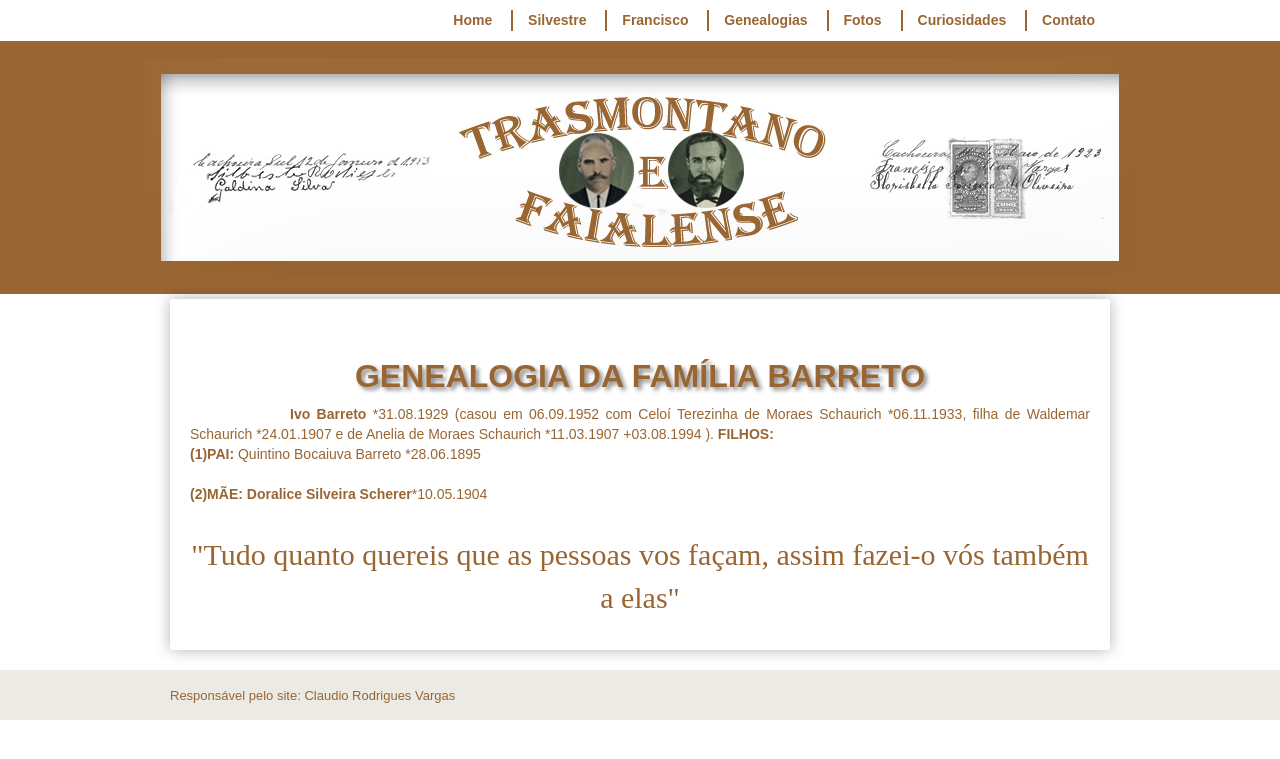
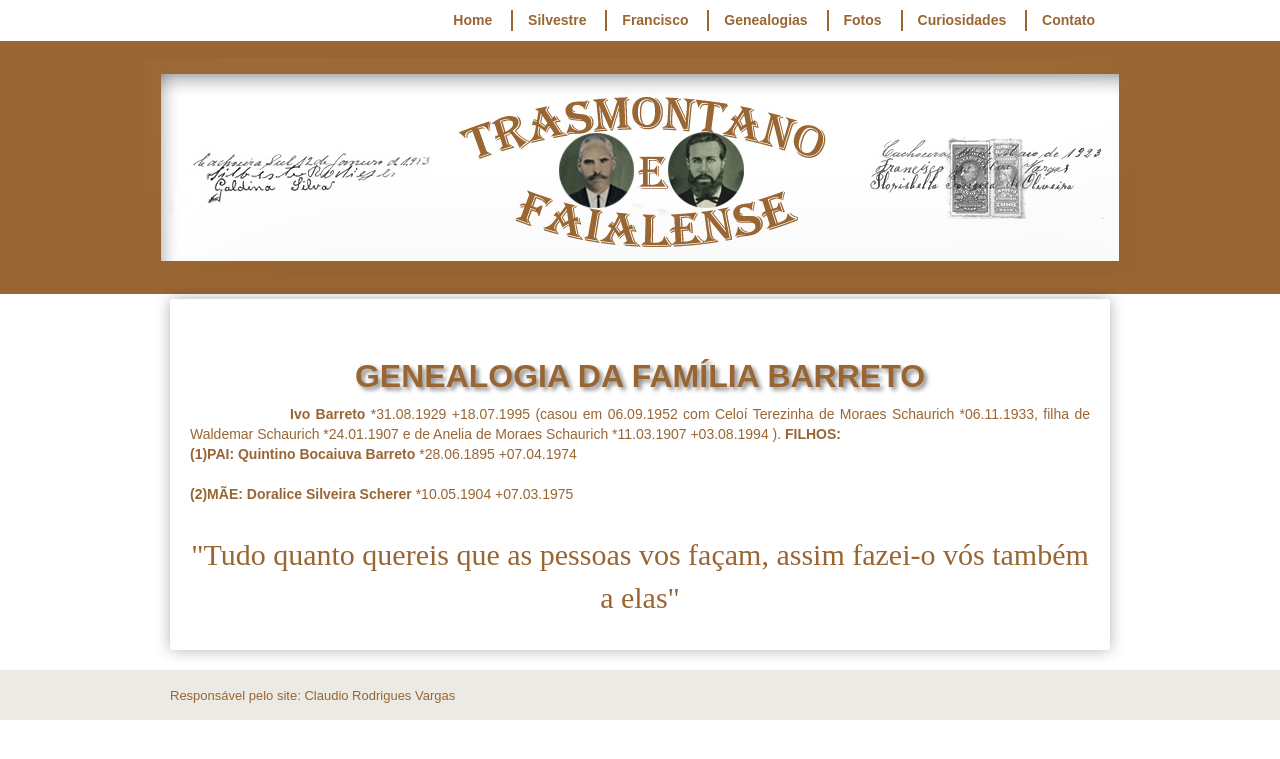
Before and after one commit to claudiovargas1955/claudiovargas1955.github.io, a Jekyll site: the page built from _pages/familia-barreto.html, in a window 1280 px wide. Shown: the top 759 px of the page. Built offline with Jekyll 4.4.1, drawn with Linux system fonts in a browser that asks for light colours; some web fonts are replaced.

Commit message:
Update familia-barreto.html

```diff
--- a/_pages/familia-barreto.html
+++ b/_pages/familia-barreto.html
@@ -96,11 +96,11 @@ details[open] summary {color:#996633;
 
 <h1>GENEALOGIA DA FAMÍLIA BARRETO</h1>
 
-<b><p style="text-indent:100px";/>Ivo Barreto </b>*31.08.1929 (casou em 06.09.1952 com Celoí Terezinha de Moraes  Schaurich *06.11.1933,
-filha de Waldemar Schaurich *24.01.1907 e de Anelia de Moraes Schaurich *11.03.1907 +03.08.1994 ). <b>FILHOS: </b><br>
+<b><p style="text-indent:100px";/>Ivo Barreto </b>*31.08.1929 +18.07.1995 (casou em 06.09.1952 com Celoí Terezinha de Moraes Schaurich
+*06.11.1933, filha de Waldemar Schaurich *24.01.1907 e de Anelia de Moraes Schaurich *11.03.1907 +03.08.1994 ). <b>FILHOS: </b><br>
 
-<b>(1)PAI: </b>Quintino Bocaiuva Barreto *28.06.1895<br><br>
-<b>(2)MÃE: Doralice Silveira Scherer</b>*10.05.1904 <br><br>
+<b>(1)PAI: Quintino Bocaiuva Barreto  </b>*28.06.1895 +07.04.1974<br><br>
+<b>(2)MÃE: Doralice Silveira Scherer </b>*10.05.1904 +07.03.1975<br><br>
 
 
 
```
